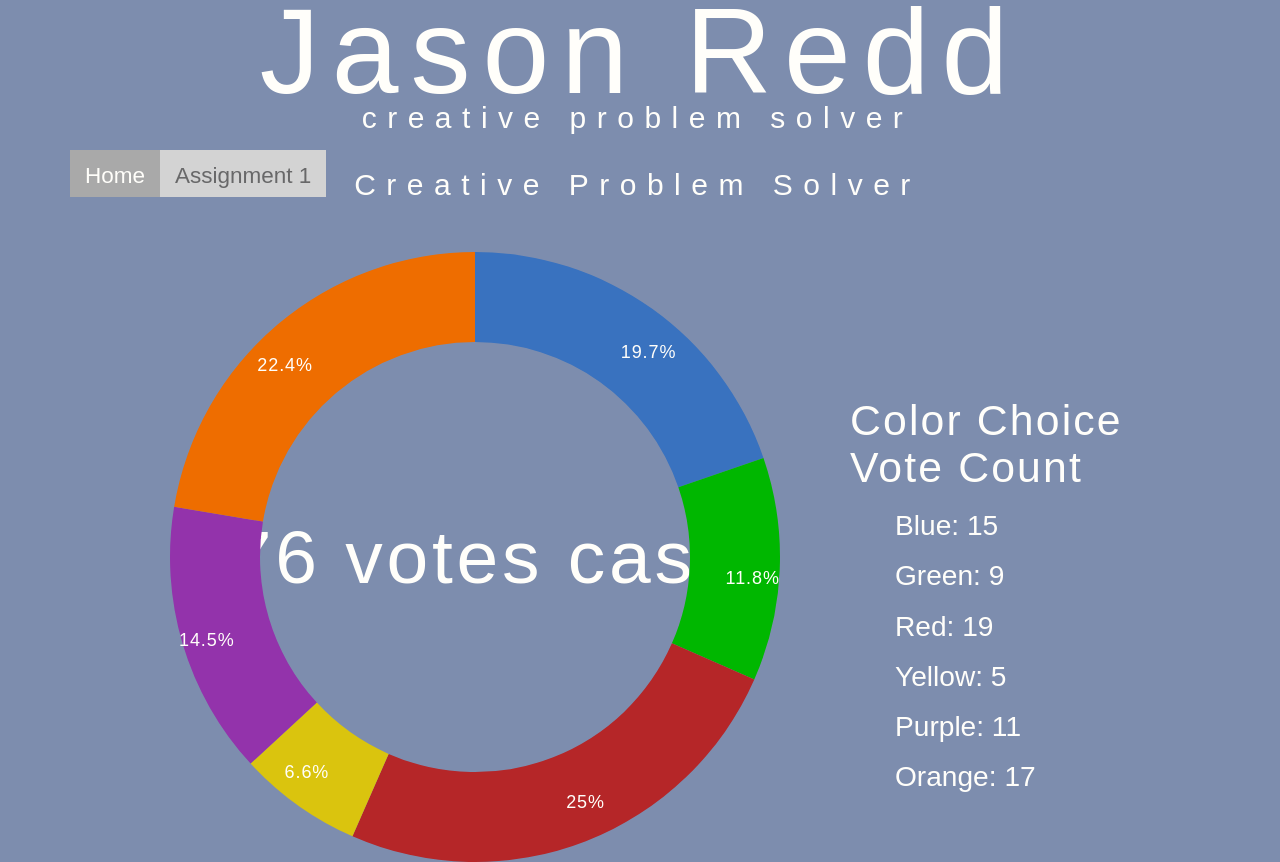
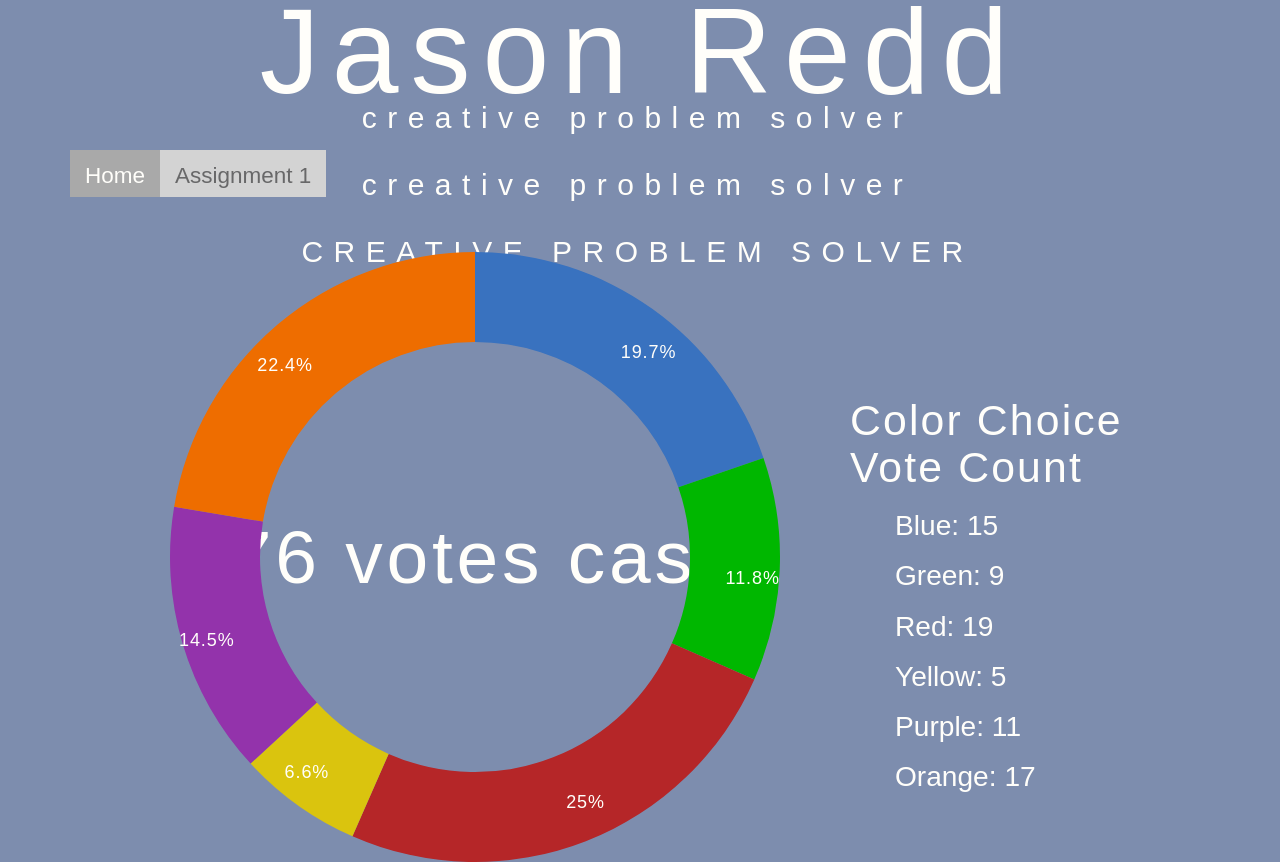
Before and after one commit to jredd/demo, a plain HTML site: page assignment1.html in a window 1280 px wide. Shown: the top 862 px of the page. Drawn offline with Linux system fonts and the light colour scheme.

```diff
--- a/assignment1.html
+++ b/assignment1.html
@@ -23,7 +23,8 @@
             <span class="first_name">Jason</span>
             <span class="last_name">Redd</span>
             <span class="tag_line">creative problem solver</span>
-            <span class="tag_line1">Creative Problem Solver</span>
+            <span class="tag_line1">creative problem solver</span>
+            <span class="tag_line1">CREATIVE PROBLEM SOLVER</span>
         </a>
     </header>
     <div class="container">
```
